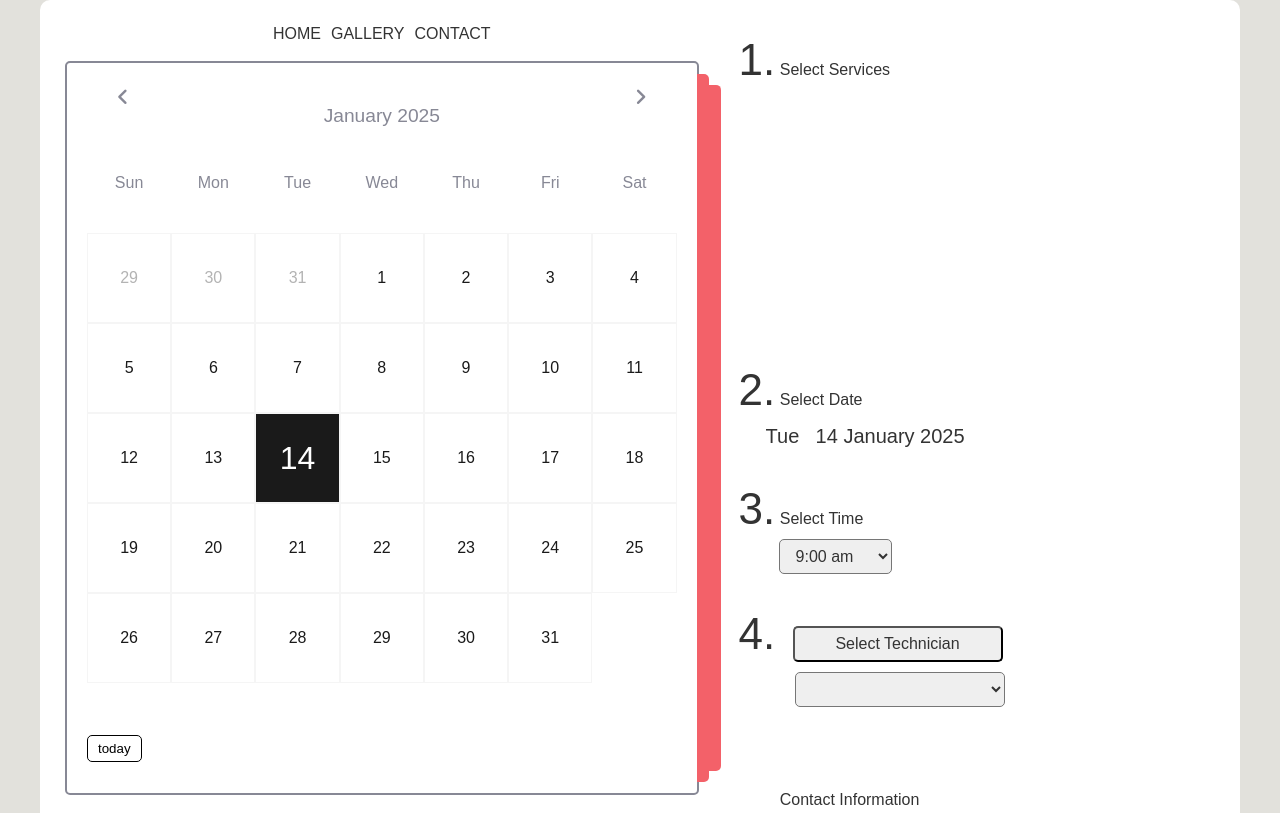
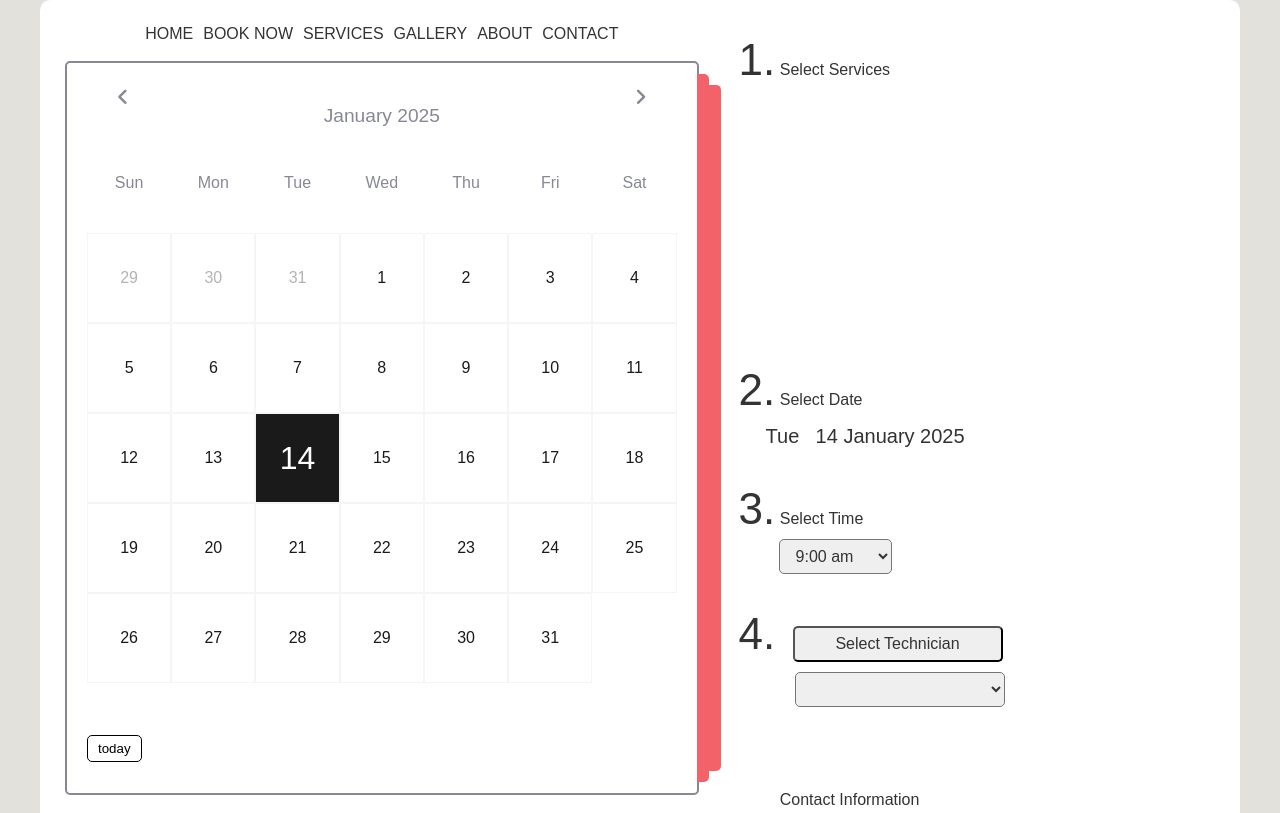
Before and after one commit to VergilKellley/your-beauty-salon, a PHP site: page /book-appointment.php in a window 1280 px wide. Shown: the top 813 px of the page. Run offline with PHP 8.4, Linux system fonts and the light colour scheme; data that the repository does not hold is empty; a stand-in replaces the project's code that opens the database connection.

```diff
--- a/book-appointment.php
+++ b/book-appointment.php
@@ -58,11 +58,17 @@ require 'backend/display_contact_info.php';
     <div class='container' id='desk-top-calendar' styles='margin-top:50px'>
         <div class='left'>
             <div style="display:flex;justify-content:center;gap:10px">
-                <a style="color:#333;text-decoration:none" href="/"><span
+                <a style="color:#333;text-decoration:none" href="index"><span
                         style="color:<?= $accent_color ?>">HOME</span></a>
+                <a style="color:#333;text-decoration:none" href="#"><span
+                        style="color:<?= $accent_color ?>">BOOK NOW</span></a>
+                <a style="color:#333;text-decoration:none" href="all-services"><span
+                        style="color:<?= $accent_color ?>">SERVICES</span></a>
                 <a style="color:#333;text-decoration:none" href="photo-gallery"><span
                         style="color:<?= $accent_color ?>">GALLERY</span></a>
-                <a style="color:#333;text-decoration:none" href="contact"><span
+                <a style="color:#333;text-decoration:none" href="about"><span
+                        style="color:<?= $accent_color ?>">ABOUT</span></a>
+                <a style="color:#333;text-decoration:none" href="index#contact"><span
                         style="color:<?= $accent_color ?>">CONTACT</span></a>
             </div>
 
```
